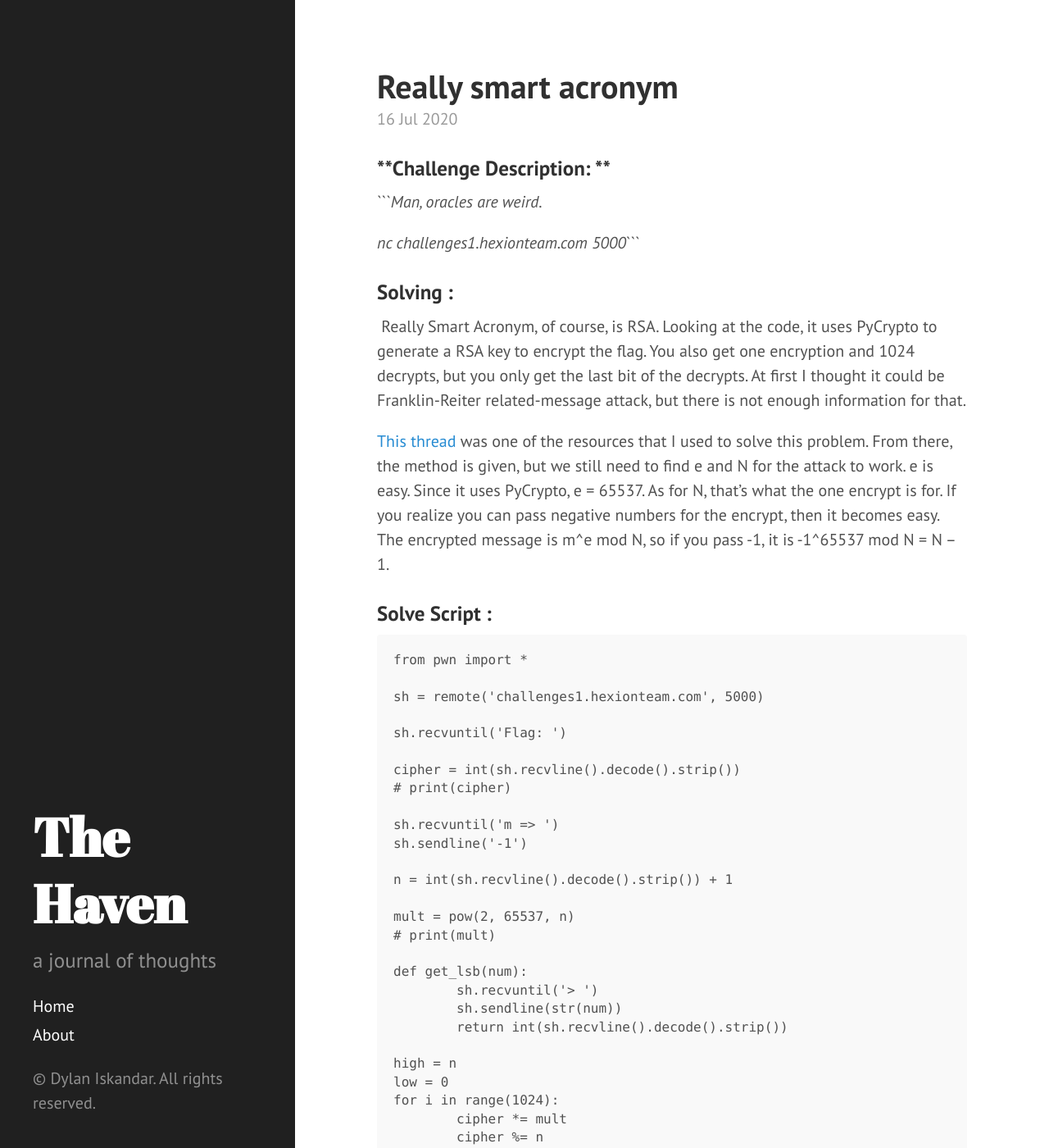
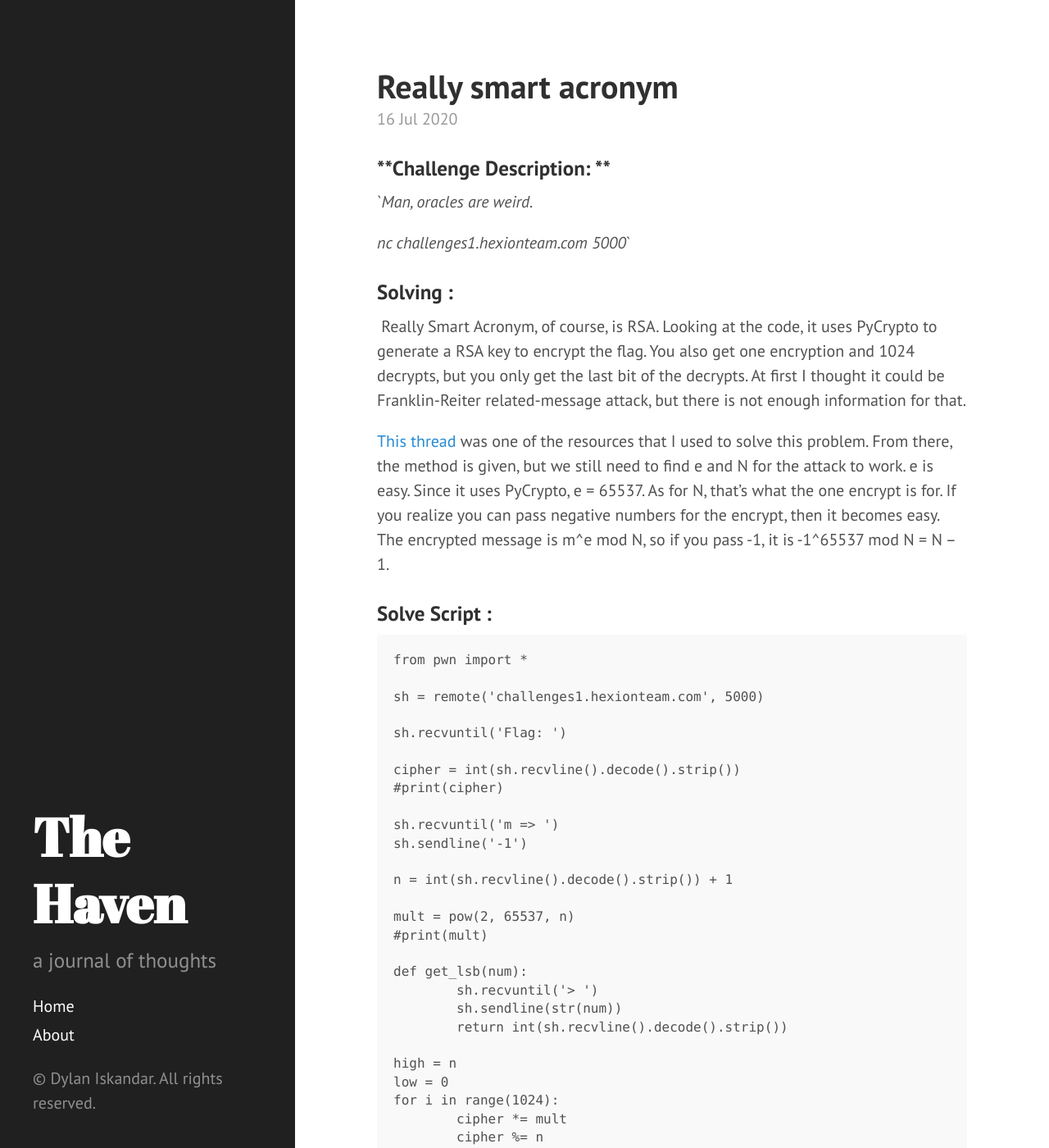
Before and after one commit to mayuridev/myblog, a Jekyll site: the page built from _posts/2020-07-16-Really Smart Acronym.md, in a window 1280 px wide and 1400 px high. Shown: the whole window at 82% size. Built offline with Jekyll 4.4.1, drawn with Linux system fonts in a browser that asks for light colours; our own code applies the rules of GitHub Pages for plain Markdown files; Markdown is read by kramdown in place of the engine named in the settings; some of the changed lines change nothing that is shown; some of the changed text lies outside the part shown.

Commit message:
Update 2020-07-16-Really Smart Acronym.md

````diff
--- a/_posts/2020-07-16-Really Smart Acronym.md
+++ b/_posts/2020-07-16-Really Smart Acronym.md
@@ -1,8 +1,8 @@
 ### **Challenge Description: **
 
-```*Man, oracles are weird.*
+`*Man, oracles are weird.*
 
-*nc challenges1.hexionteam.com 5000*```
+*nc challenges1.hexionteam.com 5000*`
 
 
 
````
